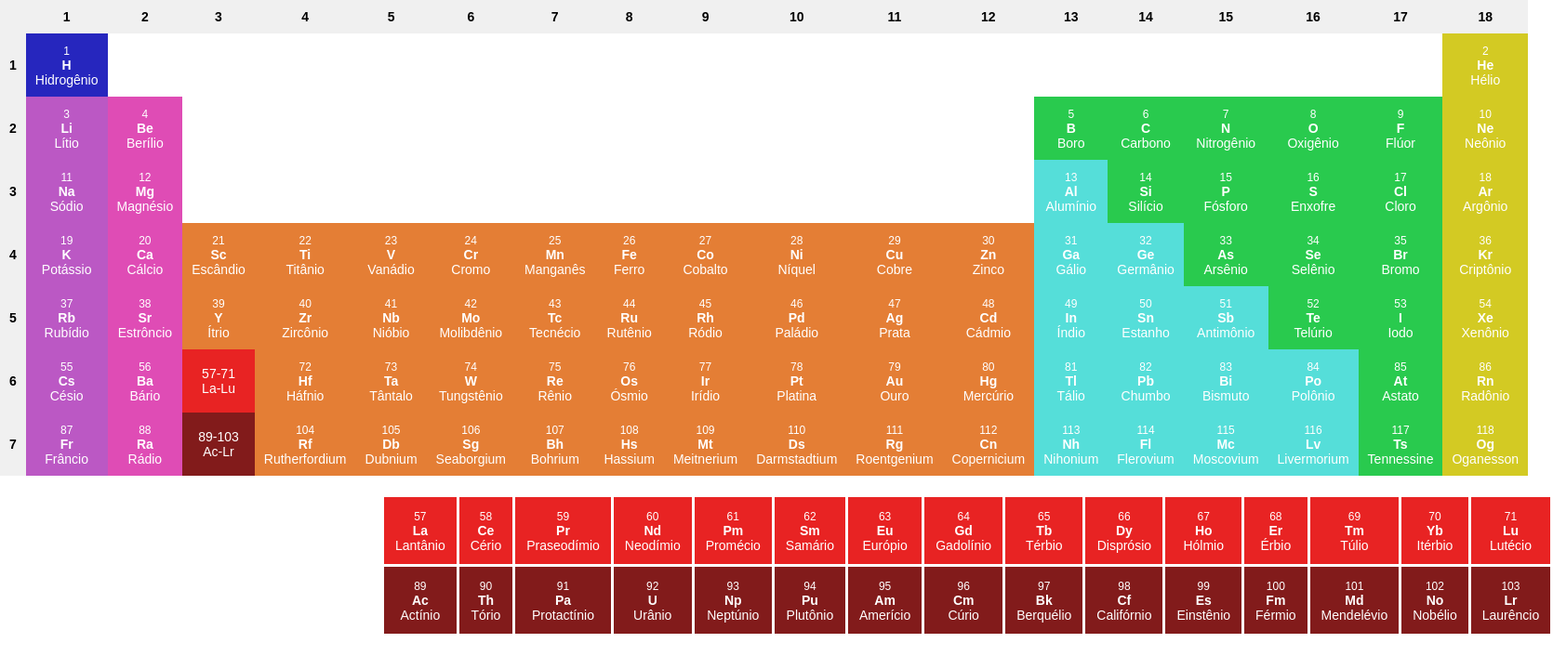
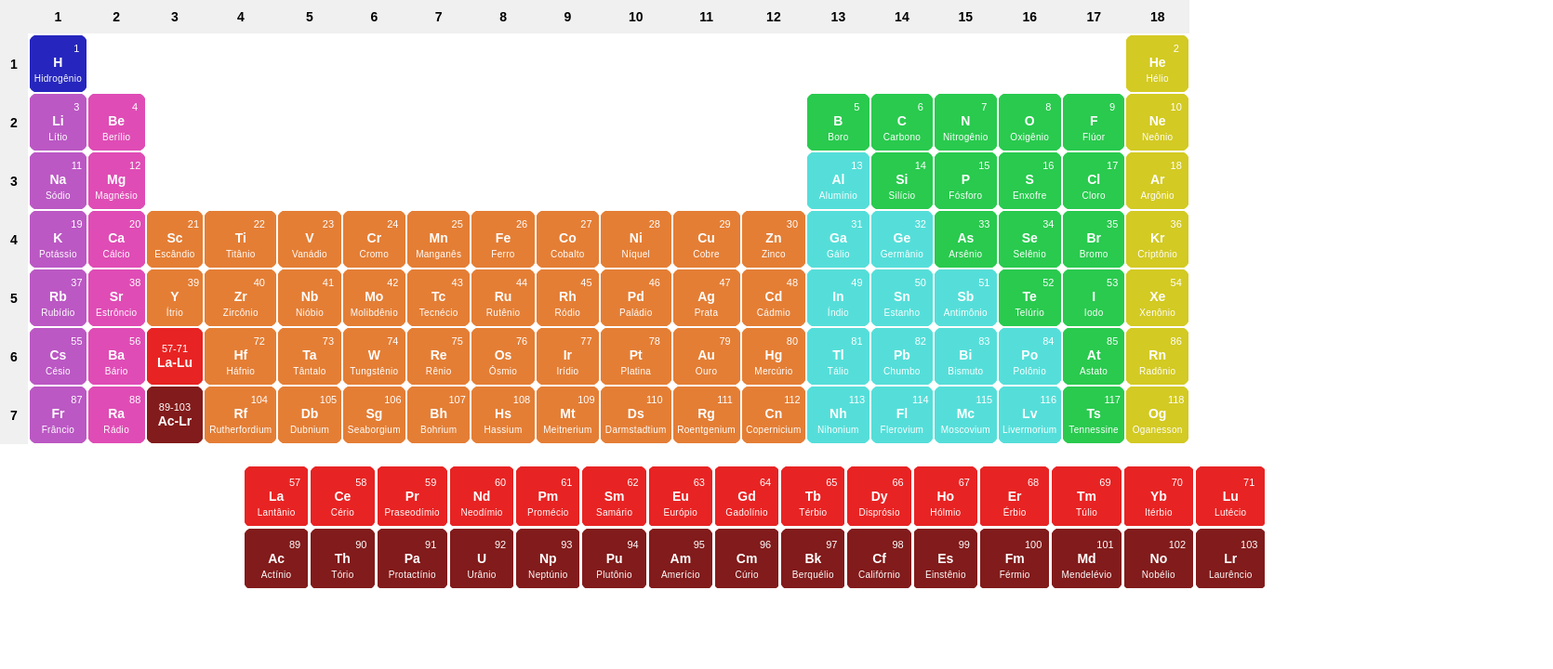
Before and after one commit to amandakenes/tabela-periodica, a plain HTML site: page index.htm in a window 1280 px wide. Shown: the whole page at 93% size, 1670 px wide, since content can reach past the window. Drawn offline with Linux system fonts and the light colour scheme.

Commit message:
update and add some style to both tables

```diff
--- a/style.css
+++ b/style.css
@@ -11,12 +11,21 @@ body {
   border-collapse: collapse;
   width: 100%;
 }
-.periodic-table th,
-.periodic-table td {
+
+.periodic-table th {
   padding: 10px;
   text-align: center;
   font-size: 14px;
 }
+
+.periodic-table td {
+  padding: 5px 2px 8px 2px;
+  text-align: center;
+  font-size: 14px;
+  border-radius: 10px;
+  border: 2px solid white;
+}
+
 .periodic-table th {
   background-color: #f0f0f0;
 }
@@ -24,14 +33,15 @@ body {
 .side-table {
   border-collapse: collapse;
   width: 70%;
-  margin: 20px 10px 0 410px;
+  margin: 20px 10px 0 260px;
 }
 
 .side-table td {
-  padding: 12px;
+  padding: 8px;
   text-align: center;
   font-size: 14px;
   border: 3px solid white;
+  border-radius: 10px;
 }
 
 .symbol {
@@ -84,5 +94,23 @@ body {
 }
 
 .atomic-number {
-  font-size: 12px;
+  font-size: 11px;
+  padding-left: 40px;
+  padding-bottom: 5px;
 }
+
+.name {
+  font-size: 10px;
+  letter-spacing: 0.3px;
+}
+
+.two-atomic-numbers {
+  text-align: center;
+  padding-left: 0;
+  font-size: 11px;
+}
+
+.two-symbol {
+  text-align: center;
+  font-weight: bold;
+}
```
